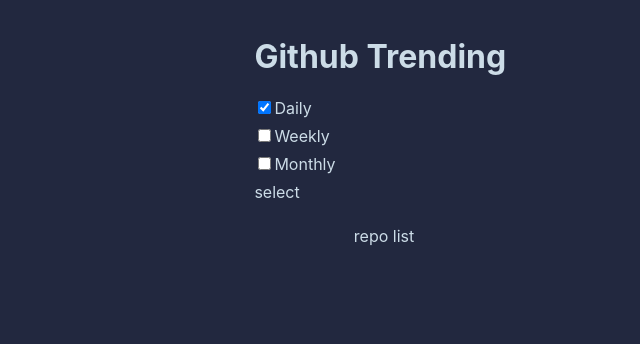
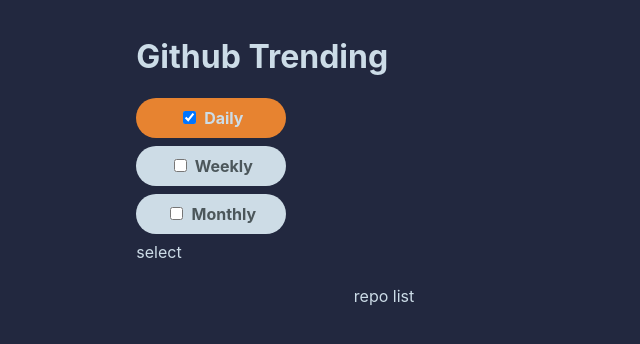
Before and after one commit to fryderykg/github-trends, a React (Create React App) app: page / in a window 1280 px wide. Shown: the top 344 px of the page, without its empty margins (256-896 px from the left). Built offline with nearby package versions, Linux system fonts and the light colour scheme.

Commit message:
add styles to checkbox

```diff
--- a/package.json
+++ b/package.json
@@ -10,6 +10,7 @@
     "@types/node": "^12.20.37",
     "@types/react": "^17.0.34",
     "@types/react-dom": "^17.0.11",
+    "classnames": "^2.3.1",
     "node-sass": "^6.0.1",
     "react": "^17.0.2",
     "react-dom": "^17.0.2",
--- a/src/views/checkbox/checkbox.module.scss
+++ b/src/views/checkbox/checkbox.module.scss
@@ -1,3 +1,32 @@
+@import "../../utils/colors.module";
+
 .checkboxContainer {
+  align-items: center;
+  background-color: $navigation;
+  border-radius: 20px;
+  color: $text-dark;
+  display: flex;
+  font-weight: bold;
+  height: 40px;
+  justify-content: center;
+  width: 150px;
 
+  &:not(.isActive) {
+    cursor: pointer;
+  }
 }
+
+.isActive {
+  background-color: $navigation-active;
+  color: $text-light;
+  cursor: not-allowed;
+}
+
+.checkbox {
+  cursor: inherit;
+}
+
+.label {
+  cursor: inherit;
+  margin-left: 5px;
+}
--- a/src/views/checkbox/checkbox.tsx
+++ b/src/views/checkbox/checkbox.tsx
@@ -1,4 +1,5 @@
 import React from 'react';
+import classNames from 'classnames';
 import styles from './checkbox.module.scss';
 
 export type CheckboxProps = {
@@ -11,11 +12,13 @@
 
 const Checkbox = (props: CheckboxProps) => {
   return (
-    <div className={styles.checkboxContainer}
-         data-testid={'component_checkbox_container'}>
-
-      <label htmlFor={props.name}>
+    <label className={classNames(styles.checkboxContainer, {
+      [styles.isActive]: props.checked,
+    })}
+           data-testid={'component_checkbox_container'}
+           htmlFor={props.name}>
       <input checked={props.checked}
+             className={styles.checkbox}
              data-testid={'component_checkbox_input'}
              disabled={props.disabled}
              id={props.name}
@@ -24,12 +27,12 @@
              type="checkbox"
              value={props.name}
       />
-        <label htmlFor={props.name}
+      <label className={styles.label}
+             htmlFor={props.name}
              data-testid={'component_checkbox_label'}>
         {props.label}
       </label>
     </label>
-    </div>
   );
 };
 
```
Also changed, not shown: 1 other file (tests, documents, lock files or other folders). Lines whose indentation alone changed are shown as unchanged.
